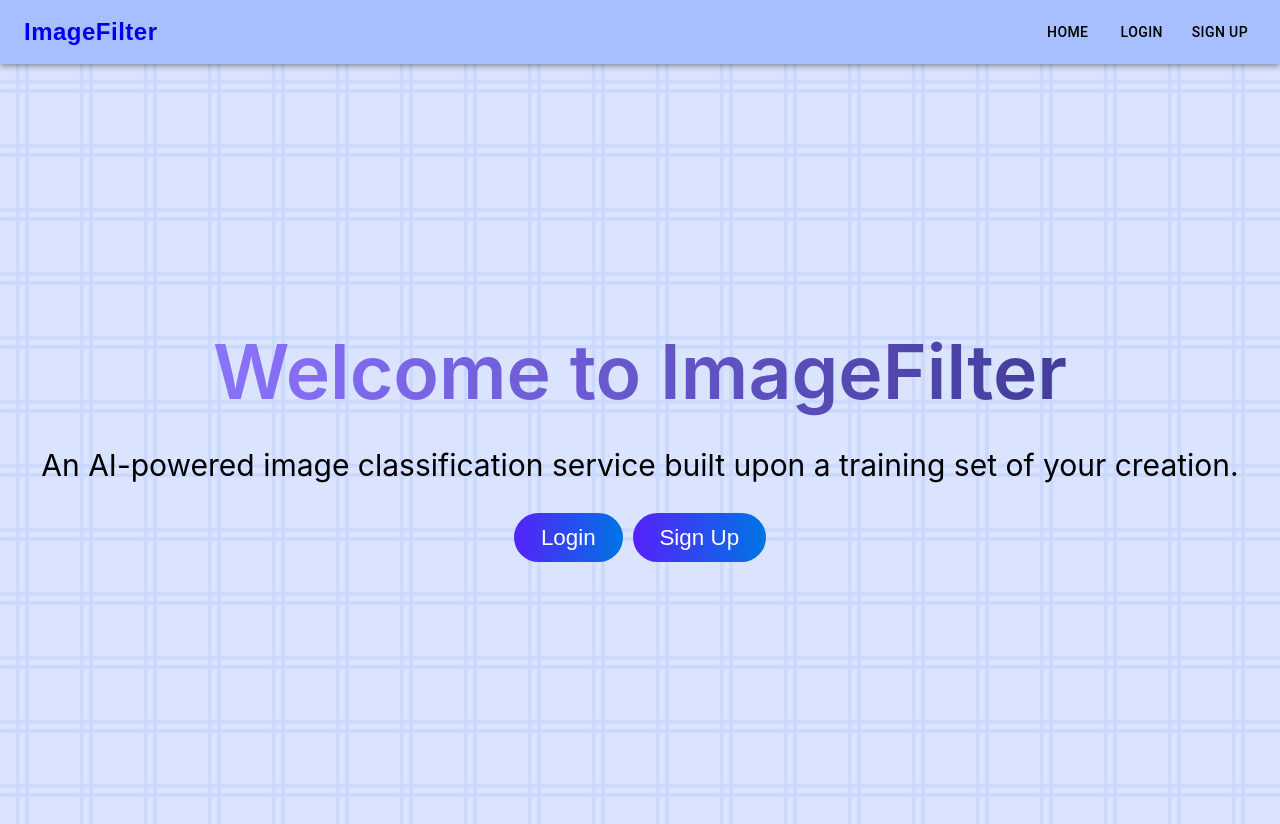
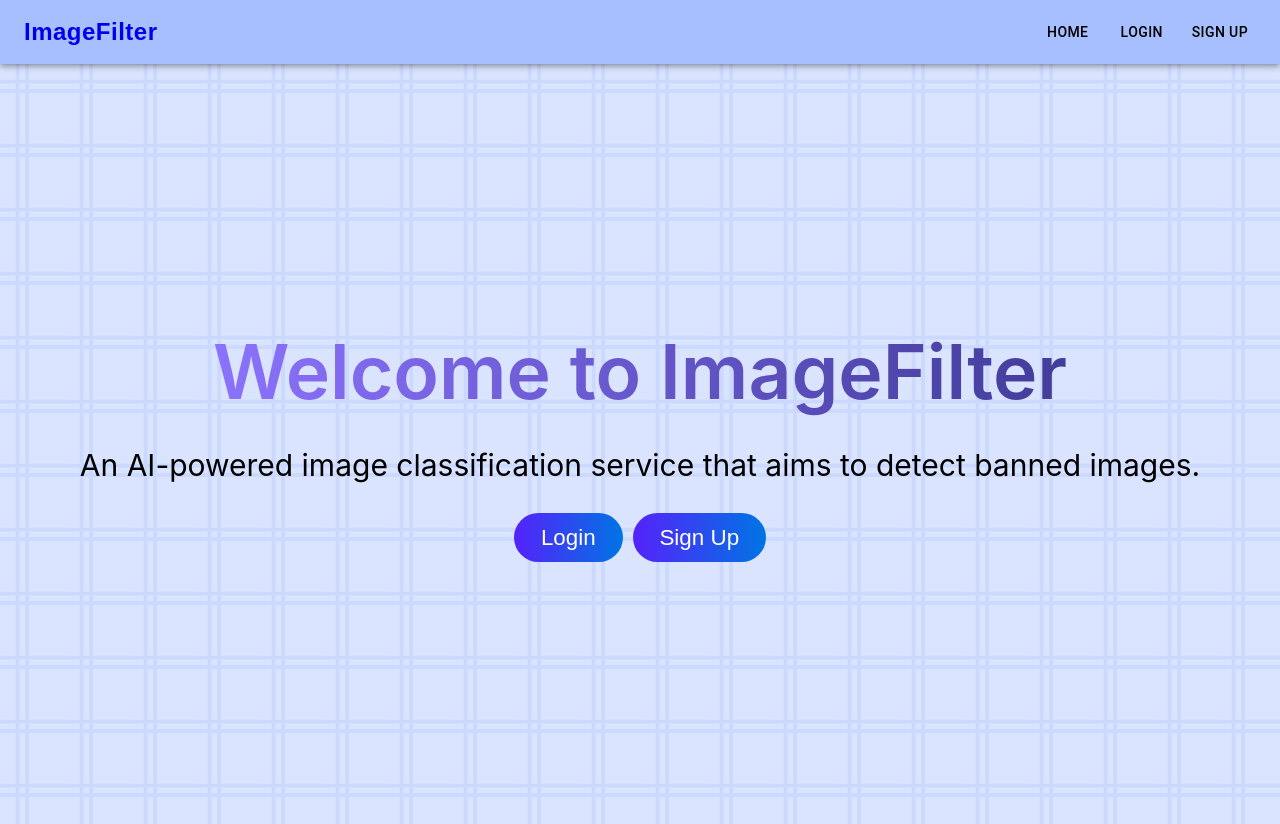
Before and after one commit to UTD-senior-project-11/if-ui, a React (Create React App) app: page /grid in a window 1280 px wide. Built offline with nearby package versions, Linux system fonts and the light colour scheme.

Commit message:
Update home page tagline

```diff
--- a/src/components/HomePage.js
+++ b/src/components/HomePage.js
@@ -15,7 +15,7 @@ const HomePage = () => {
     <div className="home-page">
       <h1 className="home-page-header">Welcome to ImageFilter</h1>
 
-      <p className="home-page-tagline">An AI-powered image classification service built upon a training set of your creation.</p>
+      <p className="home-page-tagline">An AI-powered image classification service that aims to detect banned images.</p>
 
       {loggedIn === "false" ? (
         <div className="home-page-buttons-container">
```
